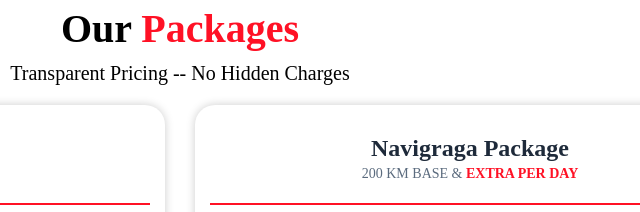
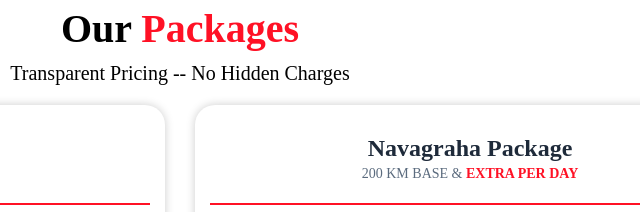
Before and after one commit to Bala2901/Senthi-travels-booking---01, a plain HTML site: page index.html in a window 1280 px wide. Shown: the part 4320-4532 px from the top of the page, 460-1100 px from the left. Drawn offline with Linux system fonts and the light colour scheme.

Commit message:
navagraga spelling

```diff
--- a/index.html
+++ b/index.html
@@ -269,7 +269,7 @@
             </div>
             <div class="navigraga">
                 <div class="navigragadiv">
-                    <h1>Navigraga Package</h1>
+                    <h1>Navagraha Package</h1>
                     <p>200 KM BASE & <span>EXTRA PER DAY</span></p>
                 </div>
                 <div class="navigragadivtable">
```
